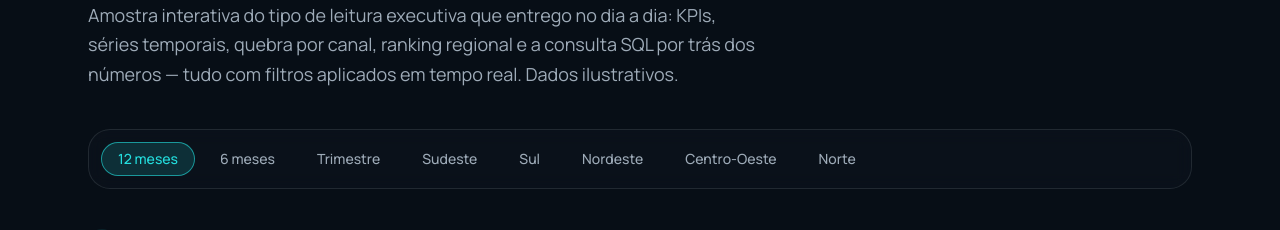
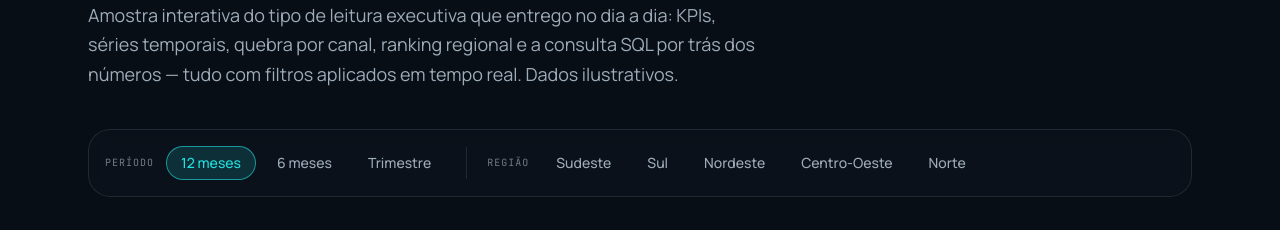
Before and after one commit to pedromourabarros/portfolio-pedro, a Next.js app: page / in a window 1280 px wide. Shown: the part 6000-6230 px from the top of the page. Built offline with nearby package versions, Linux system fonts and the light colour scheme; no server answers.

Commit message:
feat: add new filter options and FilterGroup component for dashboard\n\nAdded new filter periods and a new FilterGroup component for dynamic filtering.

```diff
--- a/components/sections/dashboard.tsx
+++ b/components/sections/dashboard.tsx
@@ -44,6 +44,8 @@ const filtros = [
   "Norte",
 ] as const
 type Filtro = (typeof filtros)[number]
+
+const PERIODOS = ["12 meses", "6 meses", "Trimestre"] as const
 
 const receitaConfig = {
   receita: { label: "Receita", color: "var(--chart-1)" },
@@ -226,6 +228,43 @@ function insightsFor(
   return insights
 }
 
+function FilterGroup({
+  label,
+  options,
+  active,
+  onSelect,
+}: {
+  label: string
+  options: readonly Filtro[]
+  active: Filtro
+  onSelect: (f: Filtro) => void
+}) {
+  return (
+    <div className="flex flex-wrap items-center gap-x-3 gap-y-2">
+      <span className="font-mono text-[10px] uppercase tracking-widest text-muted-foreground/70">
+        {label}
+      </span>
+      <div className="flex flex-wrap items-center gap-1.5">
+        {options.map((f) => (
+          <button
+            key={f}
+            onClick={() => onSelect(f)}
+            aria-pressed={active === f}
+            className={cn(
+              "rounded-full border px-3.5 py-1.5 text-sm font-medium transition-all",
+              active === f
+                ? "border-primary/60 bg-primary/15 text-primary"
+                : "border-transparent text-muted-foreground hover:border-border hover:text-foreground",
+            )}
+          >
+            {f}
+          </button>
+        ))}
+      </div>
+    </div>
+  )
+}
+
 function GroupLabel({
   icon: Icon,
   title,
@@ -344,24 +383,22 @@ export function Dashboard() {
           description="Amostra interativa do tipo de leitura executiva que entrego no dia a dia: KPIs, séries temporais, quebra por canal, ranking regional e a consulta SQL por trás dos números — tudo com filtros aplicados em tempo real. Dados ilustrativos."
         />
 
-        {/* Barra de filtros (pills) */}
+        {/* Barra de filtros (pills) — separada por eixo: período e região */}
         <Reveal className="mt-10">
-          <div className="flex flex-wrap items-center gap-2 rounded-2xl border border-border bg-card/40 p-3 backdrop-blur">
-            {filtros.map((f) => (
-              <button
-                key={f}
-                onClick={() => setFiltro(f)}
-                aria-pressed={filtro === f}
-                className={cn(
-                  "rounded-full border px-4 py-1.5 text-sm font-medium transition-all",
-                  filtro === f
-                    ? "border-primary/60 bg-primary/15 text-primary"
-                    : "border-transparent text-muted-foreground hover:border-border hover:text-foreground",
-                )}
-              >
-                {f}
-              </button>
-            ))}
+          <div className="flex flex-col gap-3 rounded-2xl border border-border bg-card/40 p-4 backdrop-blur sm:flex-row sm:items-center sm:gap-5">
+            <FilterGroup
+              label="Período"
+              options={PERIODOS}
+              active={filtro}
+              onSelect={setFiltro}
+            />
+            <span className="hidden h-8 w-px shrink-0 bg-border sm:block" aria-hidden />
+            <FilterGroup
+              label="Região"
+              options={REGIOES}
+              active={filtro}
+              onSelect={setFiltro}
+            />
           </div>
         </Reveal>
 
```
